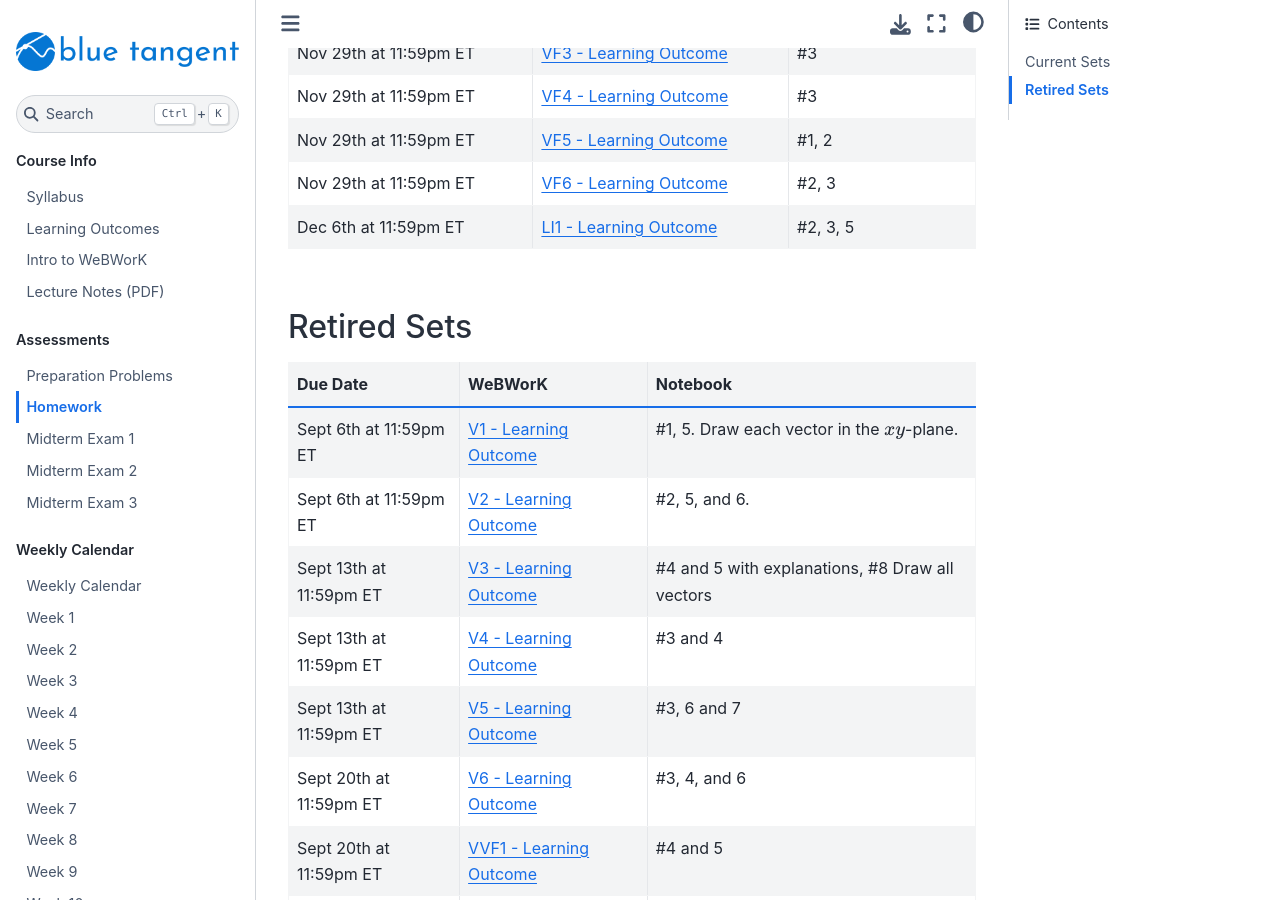
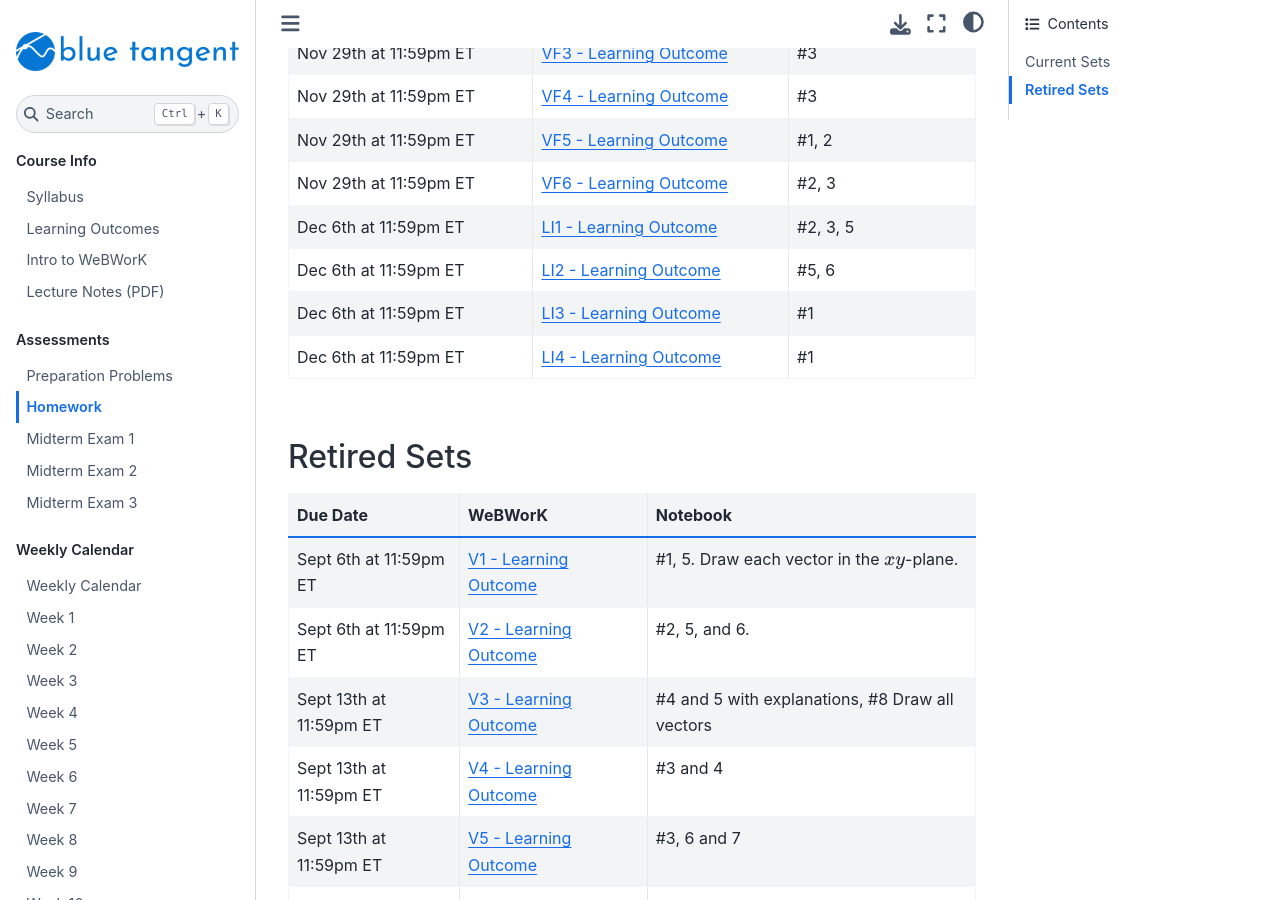
Before and after one commit to mjcasper/info-241, a Jupyter Book: the page built from assessments/homework.md, in a window 1280 px wide and 900 px high, scrolled down 387 px. Built offline with Jupyter Book 1.0.4 settings and Sphinx 7.4.7 and the Sphinx Book theme 1.1.4, drawn with Linux system fonts in a browser that asks for light colours.

Commit message:
homework

```diff
--- a/assessments/homework.md
+++ b/assessments/homework.md
@@ -17,6 +17,10 @@
 | Nov 29th at 11:59pm ET | [VF5 - Learning Outcome](https://webwork.sens.buffalo.edu/webwork2/2023-08-MTH-241-Casper/Learning_Outcome_VF5) | #1, 2  |
 | Nov 29th at 11:59pm ET | [VF6 - Learning Outcome](https://webwork.sens.buffalo.edu/webwork2/2023-08-MTH-241-Casper/Learning_Outcome_VF6) | #2, 3  |
 | Dec 6th at 11:59pm ET | [LI1 - Learning Outcome](https://webwork.sens.buffalo.edu/webwork2/2023-08-MTH-241-Casper/Learning_Outcome_LI1) | #2, 3, 5  |
+| Dec 6th at 11:59pm ET | [LI2 - Learning Outcome](https://webwork.sens.buffalo.edu/webwork2/2023-08-MTH-241-Casper/Learning_Outcome_LI2) | #5, 6  |
+| Dec 6th at 11:59pm ET | [LI3 - Learning Outcome](https://webwork.sens.buffalo.edu/webwork2/2023-08-MTH-241-Casper/Learning_Outcome_LI3) | #1  |
+| Dec 6th at 11:59pm ET | [LI4 - Learning Outcome](https://webwork.sens.buffalo.edu/webwork2/2023-08-MTH-241-Casper/Learning_Outcome_LI4) | #1  |
+
 
 ## Retired Sets
 
```
